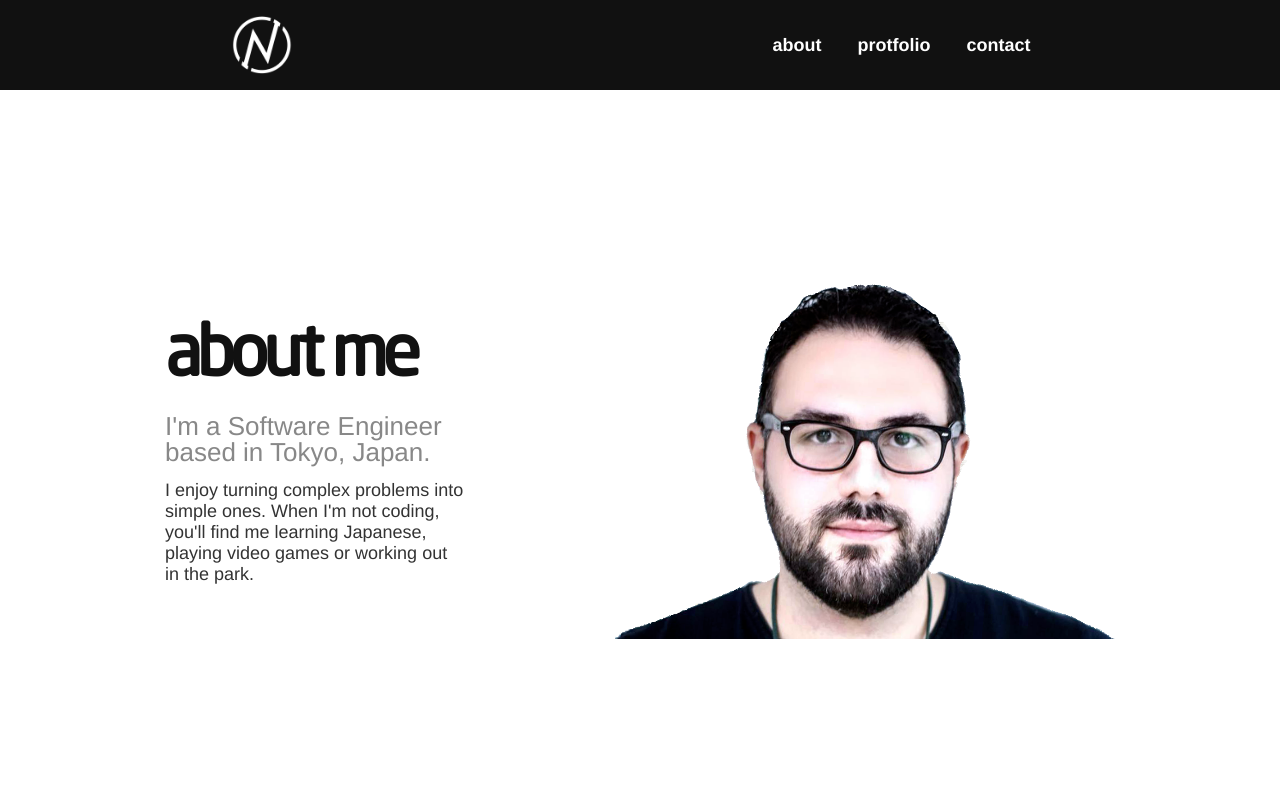
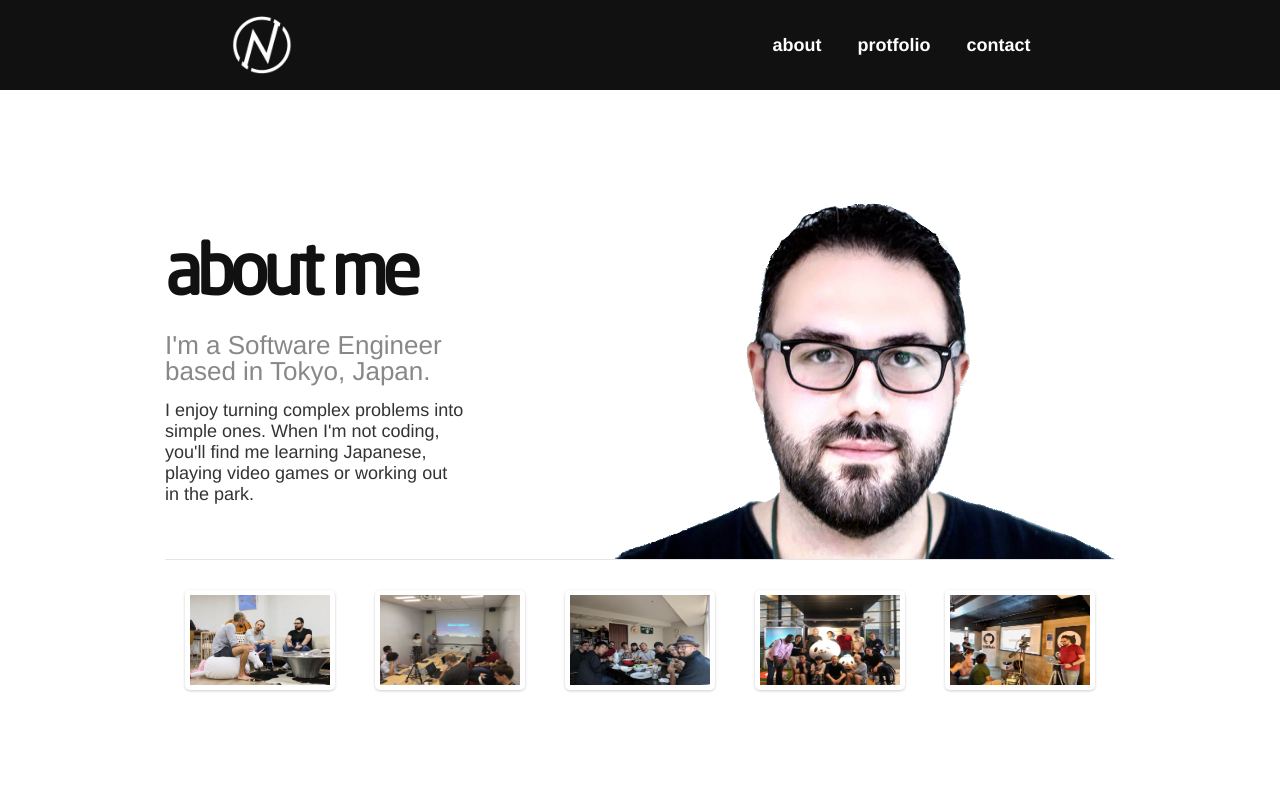
Before and after one commit to nourbalaha/nourbalaha.github.io, a React (Create React App) app: page / in a window 1280 px wide. Shown: the top 800 px of the page. Built offline with nearby package versions, Linux system fonts and the light colour scheme; a web font is replaced by a local one.

Commit message:
added gallery images to about page

```diff
--- a/src/pages/About/About.page.jsx
+++ b/src/pages/About/About.page.jsx
@@ -3,14 +3,20 @@ import React from 'react'
 import './About.style.scss'
 
 import nour from '../../assets/profile.png'
+import image1 from '../../assets/gallery-image-1.jpeg'
+import image2 from '../../assets/gallery-image-2.jpeg'
+import image3 from '../../assets/gallery-image-3.jpeg'
+import image4 from '../../assets/gallery-image-4.jpeg'
+import image5 from '../../assets/gallery-image-5.jpeg'
 import bonfire from '../../assets/bonfire.jpg'
 
-import SkillsChart from "../../components/SkillsChart/SkillsChart.component"
+import SkillsChart from '../../components/SkillsChart/SkillsChart.component'
 
 export default function About () {
   return (
     <div className='about-page'>
       <div className='about-section'>
+        <div className='top'>
           <div className='left'>
             <h2 className='left-header'>about me</h2>
             <h4 className='left-title'>
@@ -24,6 +30,14 @@ export default function About () {
           </div>
           <div className='right'>
             <img className='about-image' src={nour} alt='Nour' />
+          </div>
+        </div>
+        <div className='bottom'>
+          <img className='gallery-image' src={image1} alt='gallery' />
+          <img className='gallery-image' src={image2} alt='gallery' />
+          <img className='gallery-image' src={image3} alt='gallery' />
+          <img className='gallery-image' src={image4} alt='gallery' />
+          <img className='gallery-image' src={image5} alt='gallery' />
         </div>
       </div>
       <div className='skills-section'>
@@ -45,7 +59,6 @@ export default function About () {
           <span>King Gnu Rocks!</span>
         </div>
       </div>
-
     </div>
   )
 }
--- a/src/pages/About/About.style.scss
+++ b/src/pages/About/About.style.scss
@@ -3,21 +3,24 @@
   flex-direction: column;
   .about-section {
     min-height: 90vh;
+    background-color: #ffffff;
+    margin: 0 150px;
+    display: flex;
+    flex-direction: column;
+    justify-content: center;
+    align-items: center;
+    .top {
       display: flex;
       justify-content: center;
       align-items: center;
-    background-color: #ffffff;
-    margin: 0 150px;
       .left {
         display: flex;
         justify-content: flex-end;
         align-items: flex-start;
         flex-direction: column;
-      //   padding: 0 150px;
         width: 300px;
         min-width: 300px;
         margin-right: 150px;
-      //   width: 50%;
         .left-header {
           font-family: "NeoSansPro-Regular", "Helvetica Neue", Helvetica, Arial,
             Sans-serif;
@@ -47,9 +50,27 @@
         display: flex;
         justify-content: flex-start;
         align-items: flex-start;
-      //   width: 50%;
         .about-image {
           width: 500px;
+        }
+      }
+    }
+    .bottom {
+      display: flex;
+      justify-content: center;
+      align-items: center;
+      flex-wrap: wrap;
+      border-top: 1px solid rgba(0, 0, 0, 0.1);
+      .gallery-image {
+        width: 150px;
+        height: 100px;
+        margin: 30px 20px;
+        border-radius: 5px;
+        padding: 5px;
+        box-shadow: 0px 1px 3px 0px rgba(0, 0, 0, 0.2);
+        &:hover{
+          box-shadow: 0px 1px 3px 0px rgba(0, 0, 0, 0.6);
+        }
       }
     }
   }
@@ -107,8 +128,9 @@
       }
     }
   }
-  @media screen and (max-width: 1024px) {
+  @media screen and (max-width: 1250px) {
     .about-section {
+      .top {
         margin: 0;
         flex-direction: column;
         .left {
@@ -120,12 +142,18 @@
           }
         }
       }
+      .bottom {
+        display: none;
+      }
+    }
   }
   @media screen and (max-width: 768px) {
     .about-section {
+      .top {
         .right {
           .about-image {
             width: 300px;
+          }
         }
       }
     }
@@ -137,19 +165,20 @@
       .left {
         display: none;
       }
-      .right{
+      .right {
         width: 300px;
       }
     }
   }
   @media screen and (max-width: 320px) {
-    .about-section{
+    .about-section {
+      .top {
         .left {
           width: 280px;
           min-width: 280px;
           .left-header {
-              font-family: "NeoSansPro-Regular", "Helvetica Neue", Helvetica, Arial,
-                Sans-serif;
+            font-family: "NeoSansPro-Regular", "Helvetica Neue", Helvetica,
+              Arial, Sans-serif;
             font-size: 48px;
           }
           .left-title {
@@ -162,3 +191,4 @@
       }
     }
   }
+}
```
Lines whose indentation alone changed are shown as unchanged.
